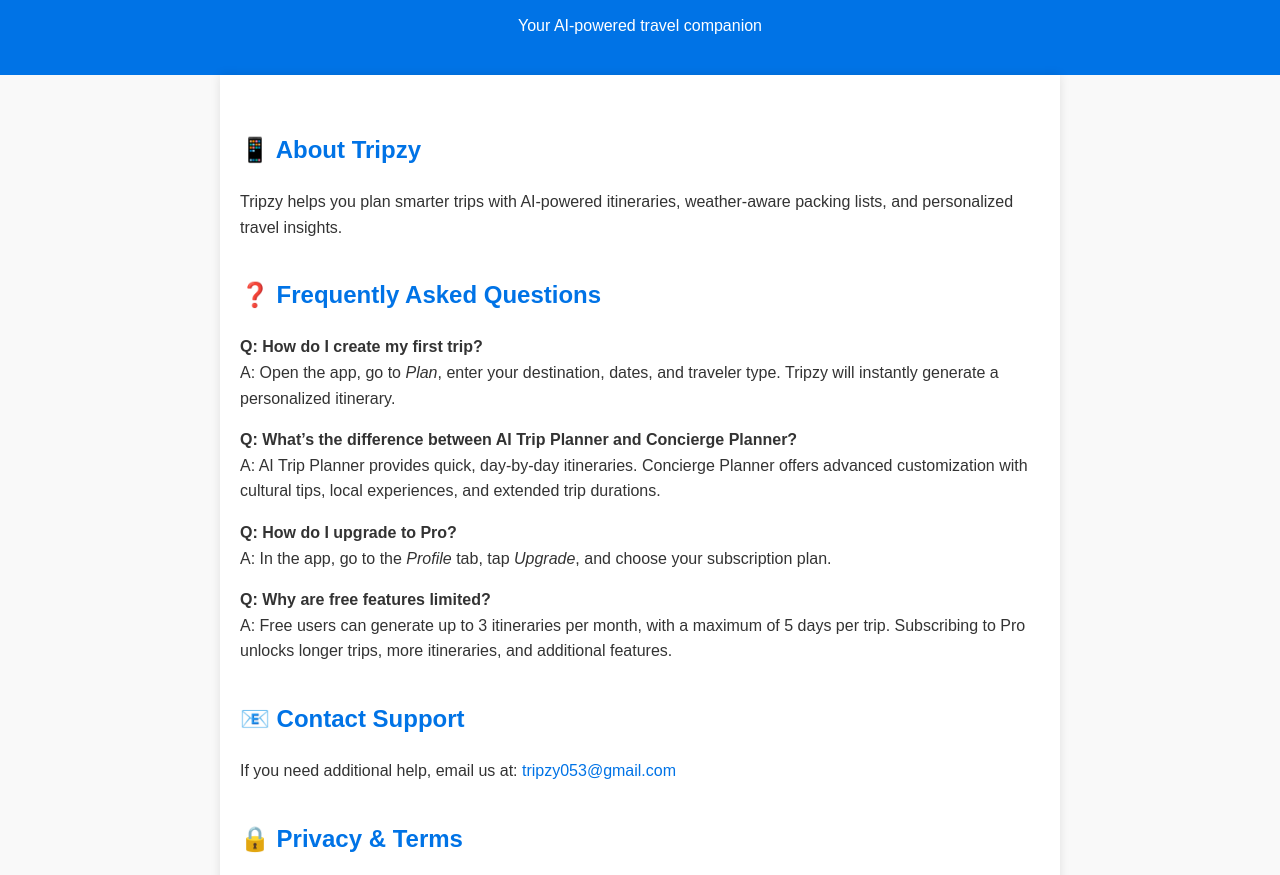
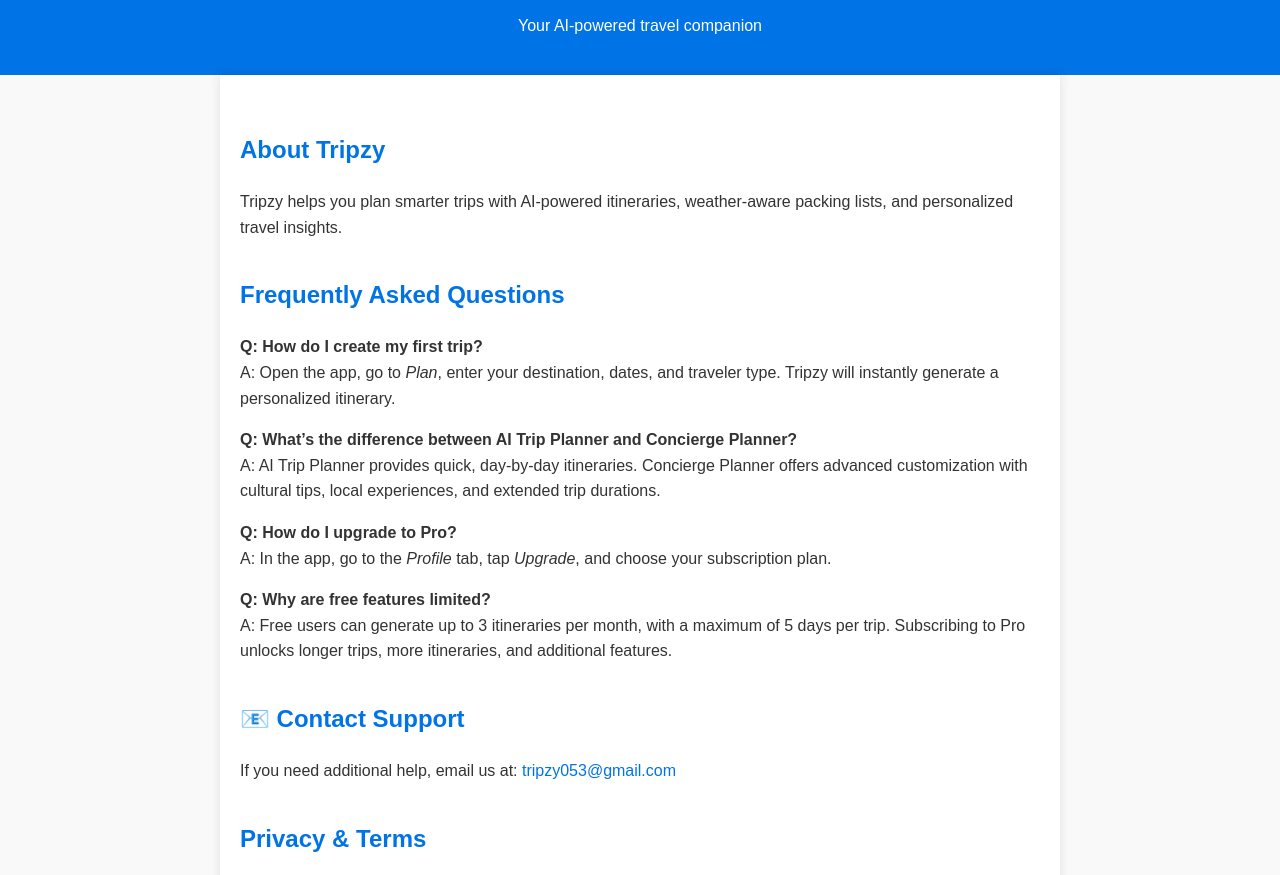
Before and after one commit to mailme2005/mailme2005.github.io, a plain HTML site: page tripzy/support.html in a window 1280 px wide. Shown: the part 69-944 px from the top of the page. Drawn offline with Linux system fonts and the light colour scheme.

Commit message:
Update support.html

```diff
--- a/tripzy/support.html
+++ b/tripzy/support.html
@@ -57,10 +57,10 @@
   </header>
 
   <div class="container">
-    <h2>📱 About Tripzy</h2>
+    <h2>About Tripzy</h2>
     <p>Tripzy helps you plan smarter trips with AI-powered itineraries, weather-aware packing lists, and personalized travel insights.</p>
 
-    <h2>❓ Frequently Asked Questions</h2>
+    <h2>Frequently Asked Questions</h2>
     <p><strong>Q: How do I create my first trip?</strong><br/>
        A: Open the app, go to <em>Plan</em>, enter your destination, dates, and traveler type. Tripzy will instantly generate a personalized itinerary.</p>
 
@@ -77,7 +77,7 @@
     <p>If you need additional help, email us at:
        <a href="mailto:tripzy053@gmail.com">tripzy053@gmail.com</a></p>
 
-    <h2>🔒 Privacy & Terms</h2>
+    <h2>Privacy & Terms</h2>
     <ul>
       <li><a href="https://mailme2005.github.io/tripzy/privacy.html" target="_blank" rel="noopener">Privacy Policy</a></li>
       <li><a href="https://www.apple.com/legal/internet-services/itunes/dev/stdeula/" target="_blank" rel="noopener">Apple Standard Terms of Use (EULA)</a></li>
```
